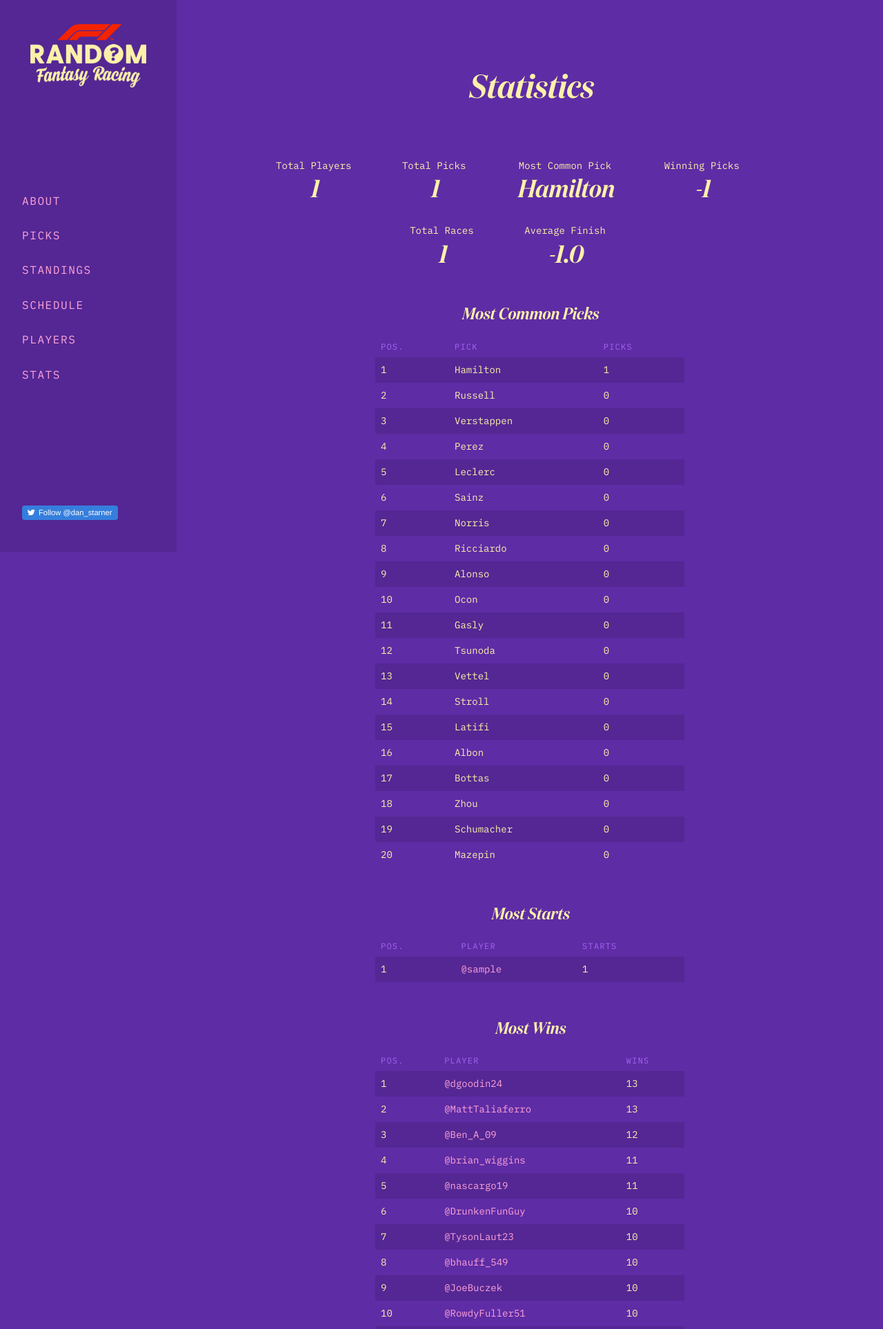
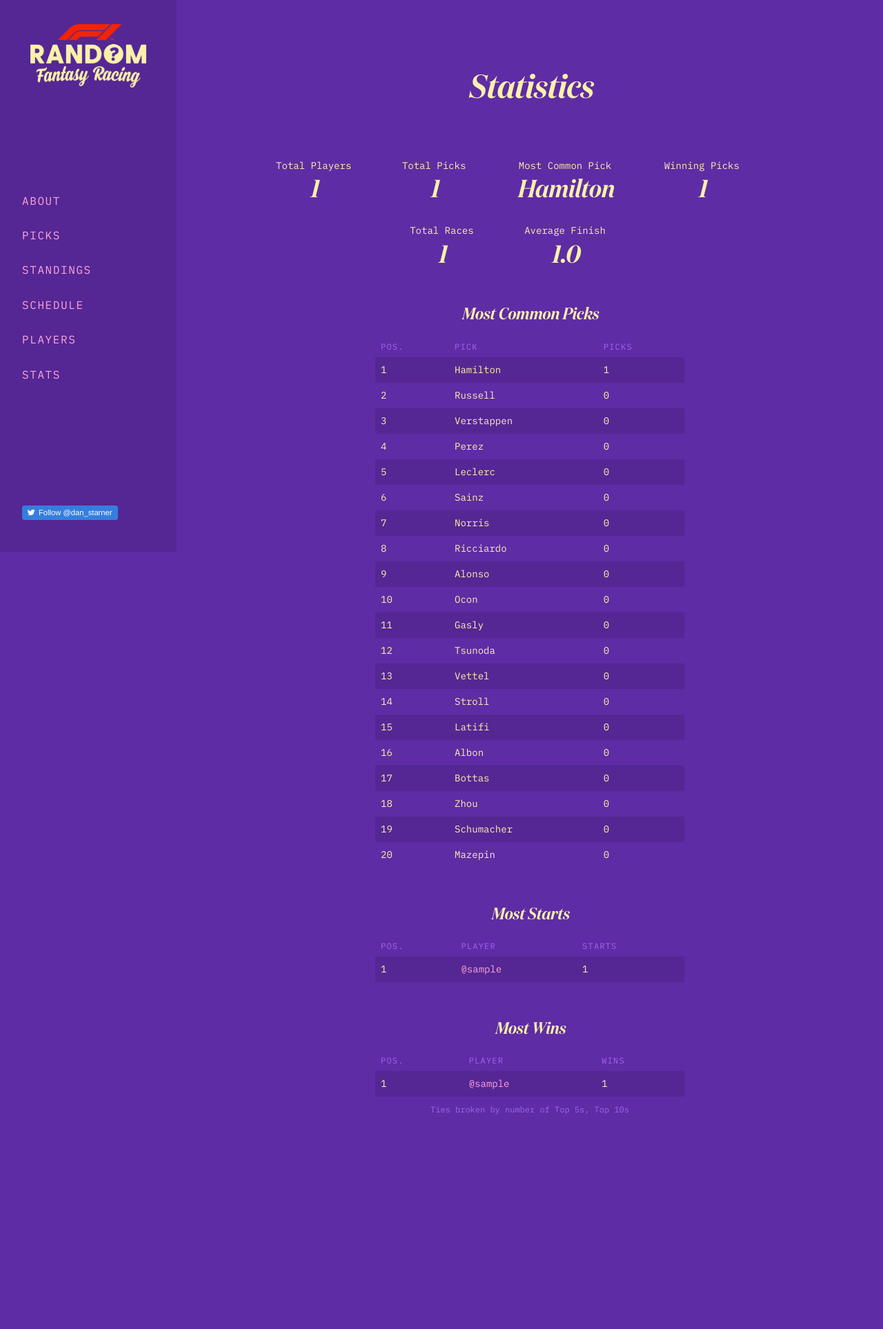
Before and after one commit to dstarner/f1-random-fantasy, a Django app: page /stats in a window 1280 px wide. Shown: the top 1927 px of the page at 69% size. After the commit the page ends 1616 px from the top, so only its background shows below. Run offline with Django 3.2, Linux system fonts and the light colour scheme; data comes from the database, SQL or seed files in the repository; tables that the repository leaves empty hold one stand-in row (values such as "Sample post"); some libraries are stand-ins or nearby versions.

Commit message:
statistics figured out

```diff
--- a/fantasy_racing/picks/models.py
+++ b/fantasy_racing/picks/models.py
@@ -2,6 +2,8 @@ import random
 
 from django.core.exceptions import ValidationError
 from django.db import models
+from django.db.models.signals import post_save
+from django.dispatch import receiver
 from django.utils import timezone
 from django_extensions.db.fields import CreationDateTimeField
 
@@ -198,29 +200,6 @@ class TwitterUser(models.Model):
         return f'@{self.username}'
 
 
-class RacePick(models.Model):
-
-    user = models.ForeignKey(TwitterUser, on_delete=models.CASCADE)
-
-    driver = models.ForeignKey(RaceDriver, on_delete=models.PROTECT)
-
-    race = models.ForeignKey(Race, on_delete=models.CASCADE)
-
-    tweet_id = models.CharField(max_length=64)
-
-    timestamp = CreationDateTimeField()
-
-    class Meta:
-        unique_together = ['race', 'user']
-        default_related_name = 'picks'
-        ordering = ('timestamp',)
-        verbose_name = 'Race Pick'
-        verbose_name_plural = 'Race Picks'
-
-    def __str__(self):
-        return f"{self.user}'s pick for {self.race}"
-
-
 class RaceResult(models.Model):
 
     driver = models.ForeignKey(RaceDriver, on_delete=models.CASCADE)
@@ -243,3 +222,38 @@ class RaceResult(models.Model):
 
     def __str__(self) -> str:
         return f'{self.driver} @ {self.race}'
+
+
+class RacePick(models.Model):
+
+    user = models.ForeignKey(TwitterUser, on_delete=models.CASCADE)
+
+    driver = models.ForeignKey(RaceDriver, on_delete=models.PROTECT)
+
+    race = models.ForeignKey(Race, on_delete=models.CASCADE)
+
+    tweet_id = models.CharField(max_length=64)
+
+    timestamp = CreationDateTimeField()
+
+    result = models.ForeignKey(
+        RaceResult, on_delete=models.CASCADE, null=True, blank=True,
+        help_text='Is associated on result save'
+    )
+
+    class Meta:
+        unique_together = ['race', 'user']
+        default_related_name = 'picks'
+        ordering = ('timestamp',)
+        verbose_name = 'Race Pick'
+        verbose_name_plural = 'Race Picks'
+
+    def __str__(self):
+        return f"{self.user}'s pick for {self.race}"
+
+
+@receiver(post_save, sender=RaceResult)
+def update_race_pick_results(instance: RaceResult, **kwargs):
+    """When a result is provided, update all associated picks to point at it
+    """
+    RacePick.objects.filter(race=instance.race, driver=instance.driver).all().update(result=instance)
--- a/fantasy_racing/picks/views.py
+++ b/fantasy_racing/picks/views.py
@@ -9,7 +9,7 @@ import tweepy
 
 from fantasy_racing.utils import twitter
 
-from .models import FAQ, Race, RaceDriver, RacePick, Schedule, TwitterUser
+from .models import FAQ, Race, RaceDriver, RacePick, RaceResult, Schedule, TwitterUser
 
 
 logger = logging.getLogger(__name__)
@@ -76,18 +76,26 @@ def players(request):
 def statistics(request):
     SingleStat = namedtuple('SingleStat', field_names=('title', 'value'))
     common_picks = RaceDriver.objects.annotate(num_picks=models.Count('picks')).order_by('-num_picks')[:25]
+    most_wins = TwitterUser.objects \
+                           .annotate(num_wins=models.Count('picks', filter=models.Q(picks__result__position=1))) \
+                           .order_by('-num_wins')
 
     return render(request, 'statistics.html', {
         'single_stats': [
             SingleStat(title='Total Players', value=TwitterUser.objects.count()),
             SingleStat(title='Total Picks', value=RacePick.objects.count()),
             SingleStat(title='Most Common Pick', value=common_picks.first().last_name),
-            SingleStat(title='Winning Picks', value='-1'),
+            SingleStat(title='Winning Picks', value=RacePick.objects.filter(result__position=1).count()),
             SingleStat(title='Total Races', value=Race.objects.viewable().count()),
-            SingleStat(title='Average Finish', value='-1.0'),
+            SingleStat(
+                title='Average Finish',
+                value=RacePick.objects.filter(result__isnull=False) \
+                                      .aggregate(res=models.Avg('result__position'))['res']
+            ),
         ],
         'starts': TwitterUser.objects.with_start_count().order_by('-starts')[:25],
         'common_picks': common_picks,
+        'most_wins': most_wins,
     })
 
 
--- a/fantasy_racing/templates/statistics.html
+++ b/fantasy_racing/templates/statistics.html
@@ -72,132 +72,14 @@
                 </tr>
             </thead>
             <tbody class="lh-copy">
-                                <tr class="tl stripe-dark">
-        <td class="pa2">1</td>
-        <td class="pa2"><span class="nowrap"><a class="link dim light-pink" href="player/dgoodin24">@dgoodin24</a></span></td>
-        <td class="pa2">13</td>
-    </tr>
-                    <tr class="tl stripe-dark">
-        <td class="pa2">2</td>
-        <td class="pa2"><span class="nowrap"><a class="link dim light-pink" href="player/MattTaliaferro">@MattTaliaferro</a></span></td>
-        <td class="pa2">13</td>
-    </tr>
-                    <tr class="tl stripe-dark">
-        <td class="pa2">3</td>
-        <td class="pa2"><span class="nowrap"><a class="link dim light-pink" href="player/Ben_A_09">@Ben_A_09</a></span></td>
-        <td class="pa2">12</td>
-    </tr>
-                    <tr class="tl stripe-dark">
-        <td class="pa2">4</td>
-        <td class="pa2"><span class="nowrap"><a class="link dim light-pink" href="player/brian_wiggins">@brian_wiggins</a></span></td>
-        <td class="pa2">11</td>
-    </tr>
-                    <tr class="tl stripe-dark">
-        <td class="pa2">5</td>
-        <td class="pa2"><span class="nowrap"><a class="link dim light-pink" href="player/nascargo19">@nascargo19</a></span></td>
-        <td class="pa2">11</td>
-    </tr>
-                    <tr class="tl stripe-dark">
-        <td class="pa2">6</td>
-        <td class="pa2"><span class="nowrap"><a class="link dim light-pink" href="player/DrunkenFunGuy">@DrunkenFunGuy</a></span></td>
-        <td class="pa2">10</td>
-    </tr>
-                    <tr class="tl stripe-dark">
-        <td class="pa2">7</td>
-        <td class="pa2"><span class="nowrap"><a class="link dim light-pink" href="player/TysonLaut23">@TysonLaut23</a></span></td>
-        <td class="pa2">10</td>
-    </tr>
-                    <tr class="tl stripe-dark">
-        <td class="pa2">8</td>
-        <td class="pa2"><span class="nowrap"><a class="link dim light-pink" href="player/bhauff_549">@bhauff_549</a></span></td>
-        <td class="pa2">10</td>
-    </tr>
-                    <tr class="tl stripe-dark">
-        <td class="pa2">9</td>
-        <td class="pa2"><span class="nowrap"><a class="link dim light-pink" href="player/JoeBuczek">@JoeBuczek</a></span></td>
-        <td class="pa2">10</td>
-    </tr>
-                    <tr class="tl stripe-dark">
-        <td class="pa2">10</td>
-        <td class="pa2"><span class="nowrap"><a class="link dim light-pink" href="player/RowdyFuller51">@RowdyFuller51</a></span></td>
-        <td class="pa2">10</td>
-    </tr>
-                    <tr class="tl stripe-dark">
-        <td class="pa2">11</td>
-        <td class="pa2"><span class="nowrap"><a class="link dim light-pink" href="player/mimmy104">@mimmy104</a></span></td>
-        <td class="pa2">10</td>
-    </tr>
-                    <tr class="tl stripe-dark">
-        <td class="pa2">12</td>
-        <td class="pa2"><span class="nowrap"><a class="link dim light-pink" href="player/Steamboat_TJ">@Steamboat_TJ</a></span></td>
-        <td class="pa2">9</td>
-    </tr>
-                    <tr class="tl stripe-dark">
-        <td class="pa2">13</td>
-        <td class="pa2"><span class="nowrap"><a class="link dim light-pink" href="player/Darcy4Harvick">@Darcy4Harvick</a></span></td>
-        <td class="pa2">9</td>
-    </tr>
-                    <tr class="tl stripe-dark">
-        <td class="pa2">14</td>
-        <td class="pa2"><span class="nowrap"><a class="link dim light-pink" href="player/MrMoron9989">@MrMoron9989</a></span></td>
-        <td class="pa2">9</td>
-    </tr>
-                    <tr class="tl stripe-dark">
-        <td class="pa2">15</td>
-        <td class="pa2"><span class="nowrap"><a class="link dim light-pink" href="player/lvracer8">@lvracer8</a></span></td>
-        <td class="pa2">9</td>
-    </tr>
-                    <tr class="tl stripe-dark">
-        <td class="pa2">16</td>
-        <td class="pa2"><span class="nowrap"><a class="link dim light-pink" href="player/schmoe84">@schmoe84</a></span></td>
-        <td class="pa2">9</td>
-    </tr>
-                    <tr class="tl stripe-dark">
-        <td class="pa2">17</td>
-        <td class="pa2"><span class="nowrap"><a class="link dim light-pink" href="player/LarrySpencer21">@LarrySpencer21</a></span></td>
-        <td class="pa2">9</td>
-    </tr>
-                    <tr class="tl stripe-dark">
-        <td class="pa2">18</td>
-        <td class="pa2"><span class="nowrap"><a class="link dim light-pink" href="player/oddjob626">@oddjob626</a></span></td>
-        <td class="pa2">9</td>
-    </tr>
-                    <tr class="tl stripe-dark">
-        <td class="pa2">19</td>
-        <td class="pa2"><span class="nowrap"><a class="link dim light-pink" href="player/jay_wilkins17">@jay_wilkins17</a></span></td>
-        <td class="pa2">9</td>
-    </tr>
-                    <tr class="tl stripe-dark">
-        <td class="pa2">20</td>
-        <td class="pa2"><span class="nowrap"><a class="link dim light-pink" href="player/mearn">@mearn</a></span></td>
-        <td class="pa2">8</td>
-    </tr>
-                    <tr class="tl stripe-dark">
-        <td class="pa2">21</td>
-        <td class="pa2"><span class="nowrap"><a class="link dim light-pink" href="player/jd_brisentine">@jd_brisentine</a></span></td>
-        <td class="pa2">8</td>
-    </tr>
-                    <tr class="tl stripe-dark">
-        <td class="pa2">22</td>
-        <td class="pa2"><span class="nowrap"><a class="link dim light-pink" href="player/recjus85">@recjus85</a></span></td>
-        <td class="pa2">8</td>
-    </tr>
-                    <tr class="tl stripe-dark">
-        <td class="pa2">23</td>
-        <td class="pa2"><span class="nowrap"><a class="link dim light-pink" href="player/bharden94">@bharden94</a></span></td>
-        <td class="pa2">8</td>
-    </tr>
-                    <tr class="tl stripe-dark">
-        <td class="pa2">24</td>
-        <td class="pa2"><span class="nowrap"><a class="link dim light-pink" href="player/Joe_Daddy_">@Joe_Daddy_</a></span></td>
-        <td class="pa2">8</td>
-    </tr>
-                    <tr class="tl stripe-dark">
-        <td class="pa2">25</td>
-        <td class="pa2"><span class="nowrap"><a class="link dim light-pink" href="player/Briancullather">@Briancullather</a></span></td>
-        <td class="pa2">8</td>
-    </tr>
-                                </tbody>
+                {% for user in most_wins %}
+                <tr class="tl stripe-dark">
+                    <td class="pa2">{{ forloop.counter }}</td>
+                    <td class="pa2"><span class="nowrap"><a class="link dim light-pink" href="{% url 'player' username=user.username %}">{{ user }}</a></span></td>
+                    <td class="pa2">{{ user.num_wins }} </td>
+                </tr>
+                {% endfor %}
+            </tbody>
         </table>
     </div>
     <p class="f7 light-purple">Ties broken by number of Top 5s, Top 10s</p>
```
Also changed, not shown: fantasy_racing/picks/admin.py (+7 -1 lines), fantasy_racing/picks/migrations/0004_racepick_result.py (added).
